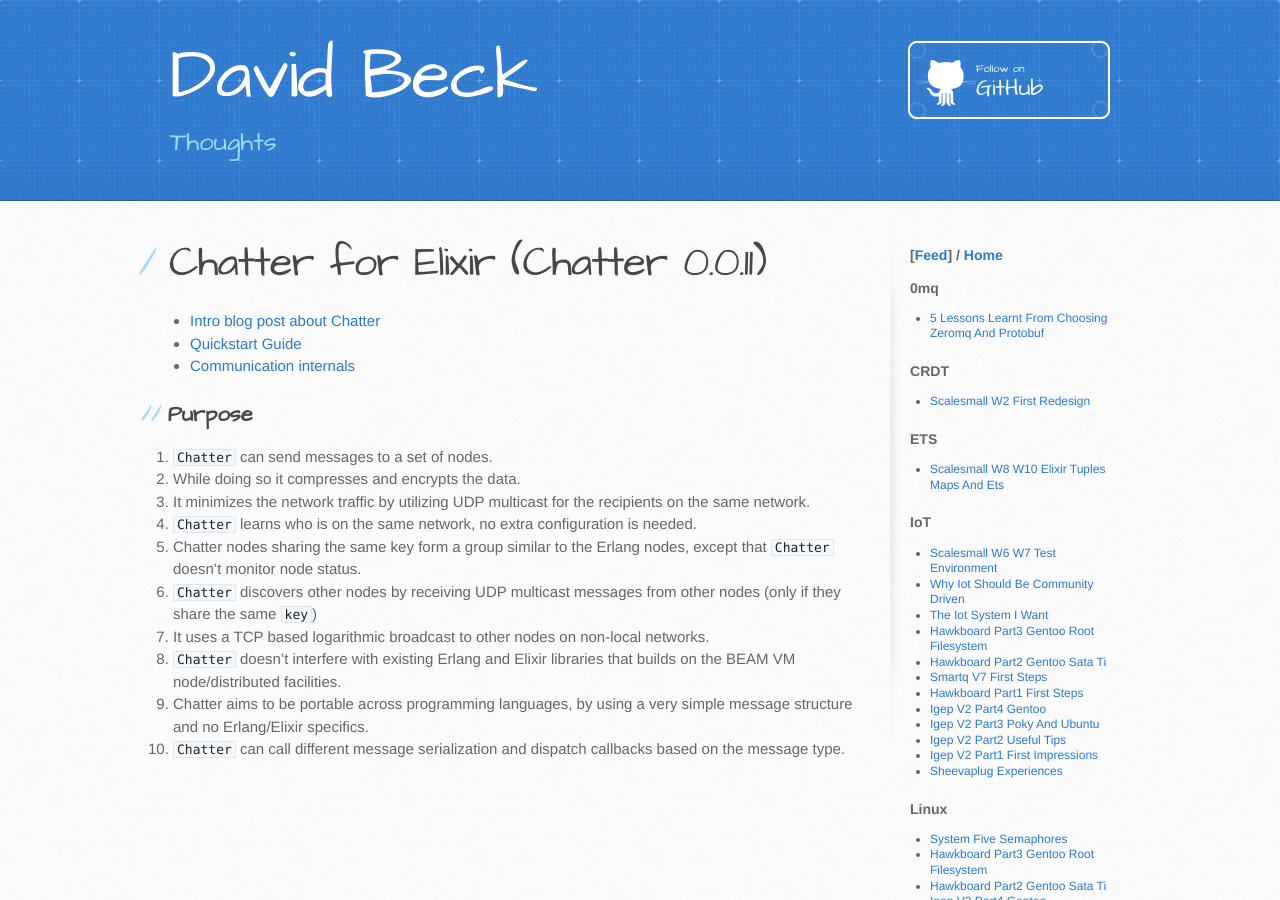
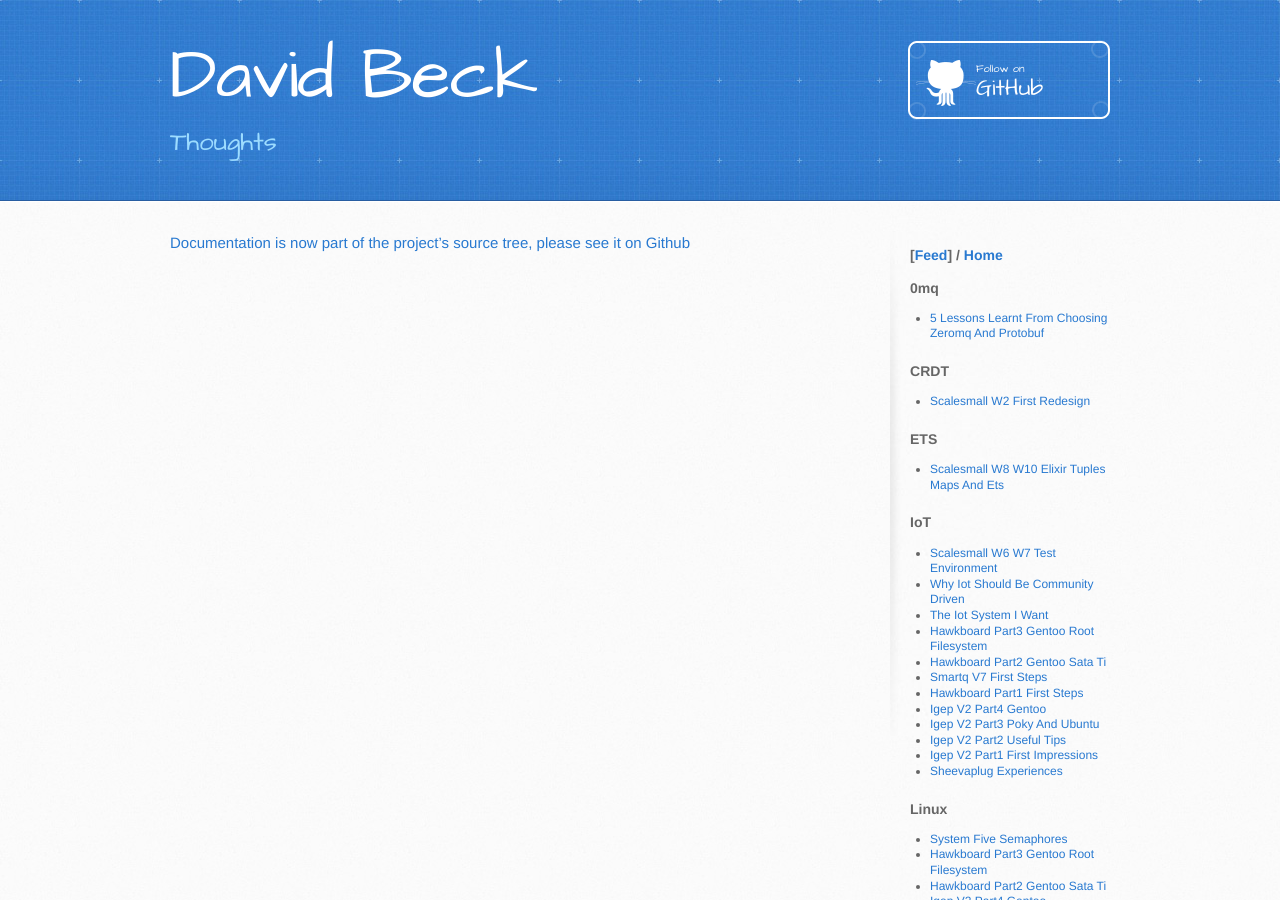
Before and after one commit to dbeck/dbeck.github.io, a Jekyll site: the page built from chatter_ex/0.0.11/index.markdown, in a window 1280 px wide and 900 px high. Built offline with Jekyll 4.4.1, drawn with Linux system fonts in a browser that asks for light colours.

Commit message:
Chatter docs moving to github

```diff
--- a/chatter_ex/0.0.11/index.markdown
+++ b/chatter_ex/0.0.11/index.markdown
@@ -16,21 +16,4 @@ woopra: chatterex_main_v0_0_11
 scalesmall_subscribe: false
 ---
 
-# Chatter for Elixir (Chatter 0.0.11)
-
-- [Intro blog post about Chatter](/Chatter-extracted-from-ScaleSmall/)
-- [Quickstart Guide](quickstart.html)
-- [Communication internals](communication.html)
-
-## Purpose
-
-1. `Chatter` can send messages to a set of nodes.
-2. While doing so it compresses and encrypts the data.
-3. It minimizes the network traffic by utilizing UDP multicast for the recipients on the same network.
-4. `Chatter` learns who is on the same network, no extra configuration is needed.
-5. Chatter nodes sharing the same key form a group similar to the Erlang nodes, except that `Chatter` doesn't monitor node status.
-6. `Chatter` discovers other nodes by receiving UDP multicast messages from other nodes (only if they share the same `key`)
-7. It uses a TCP based logarithmic broadcast to other nodes on non-local networks.
-8. `Chatter` doesn't interfere with existing Erlang and Elixir libraries that builds on the BEAM VM node/distributed facilities.
-9. Chatter aims to be portable across programming languages, by using a very simple message structure and no Erlang/Elixir specifics.
-10. `Chatter` can call different message serialization and dispatch callbacks based on the message type.
+[Documentation is now part of the project's source tree, please see it on Github](https://github.com/dbeck/chatter_ex/tree/master/docs)
--- a/chatter_ex/0.0.12/communication.markdown
+++ b/chatter_ex/0.0.12/communication.markdown
@@ -29,7 +29,7 @@ The `Chatter` message structure is designed to be secure and small. Since the Ne
 
 Because of this widespread and often redundant usage, I decided to factor out the NetIDs into a `NetID table`. This adds extra complexity at the message encoding and decoding but gives a huge shrink in the message size, both because of the removed redundancy and also because of compression is more efficient.
 
-![structure](/images/chatter_message_structure.png)
+![structure](/images/chatter_message_structure_0012.png)
 
 ## Overview
 
--- a/index.html
+++ b/index.html
@@ -23,7 +23,6 @@ woopra: mainpage
 
   <h1>Chatter for Elixir</h1>
   <ul class="posts">
-    <li><a href="/chatter_ex/">Chatter for Elixir Documentation</a></li>
     {% for post in site.posts %}
       {% if post.category == 'Chatter for Elixir' %}
       <li><span>{{ post.date | date_to_string }}</span> &raquo; <a href="{{ post.url }}">{{ post.title }}</a></li>
```
Also changed, not shown: chatter_ex/0.0.12/index.markdown (+1 -18 lines), chatter_ex/index.markdown (+1 -19 lines).
